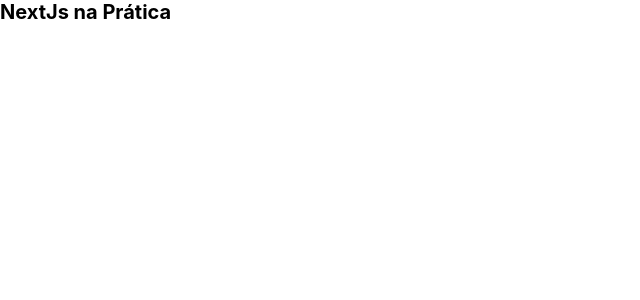
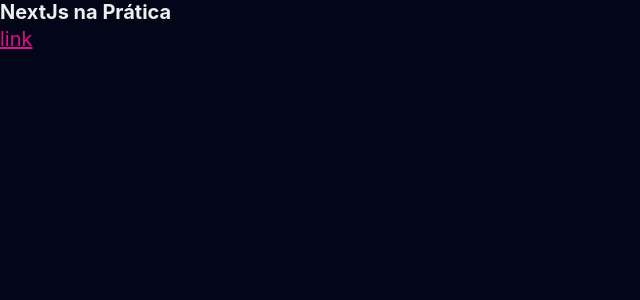
Before and after one commit to claytoncampos/minhas-viagens, a Next.js app: page / in a window 1280 px wide. Shown: the top 300 px of the page, without its empty margins (0-640 px from the left). Built offline with nearby package versions, Linux system fonts and the light colour scheme.

Commit message:
add CSS Variables

```diff
--- a/src/components/Main/index.tsx
+++ b/src/components/Main/index.tsx
@@ -1,3 +1,7 @@
-const Main = () => <h1>NextJs na Prática</h1>
-
+const Main = () => (
+  <div>
+    <h1>NextJs na Prática</h1>
+    <a href="#">link</a>
+  </div>
+)
 export default Main
--- a/src/styles/global.ts
+++ b/src/styles/global.ts
@@ -1,23 +1,49 @@
 import { createGlobalStyle } from 'styled-components'
 
 const GlobalStyles = createGlobalStyle`
-  * {
+
+:root{
+  --highlight: #e20e8d;
+  --background:#030518;
+  --white:#eeeeee;
+
+  --container:100rem;
+
+  --small: 1.5rem;
+  --medium: 3rem;
+  --large: 5rem;
+}
+
+* {
     margin: 0;
     padding: 0;
     box-sizing: border-box;
   }
 
-  html {
+html {
     font-size: 62.5%;
   }
 
-  html, body, #__next {
+html, body, #__next {
     height: 100%;
+    background: var(--background);
+    color:var(--white)
   }
 
-  body {
+body {
     font-family: -apple-system, BlinkMacSystemFont, 'Segoe UI', Roboto, Oxygen, Ubuntu, Cantarell, 'Open Sans', 'Helvetica Neue', sans-serif
+
+
   }
+
+p, a{
+  font-size: 2rem;
+  line-height: var(--medium);
+}
+
+a{
+  color:var(--highlight)
+}
+
 `
-
 export default GlobalStyles
```
